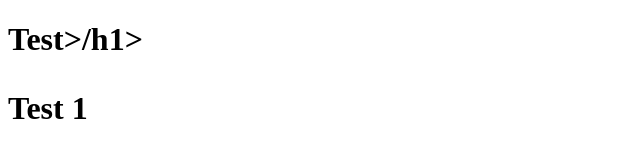
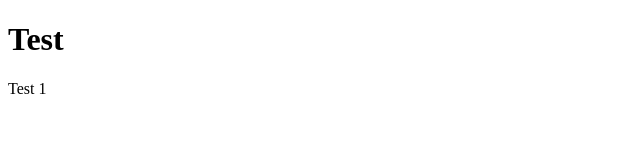
Before and after one commit to SebasAG/javascript-projects-doodles, a plain HTML site: page index.html in a window 1280 px wide. Shown: the whole page, without its empty margins (0-640 px from the left). Drawn offline with Linux system fonts and the light colour scheme.

Commit message:
Update index.html

```diff
--- a/index.html
+++ b/index.html
@@ -8,7 +8,7 @@
   </head>
 
   <body>
-    <h1>Test>/h1>
+    <h1>Test</h1>
       <p>Test 1
   </body>
 </html>
```
